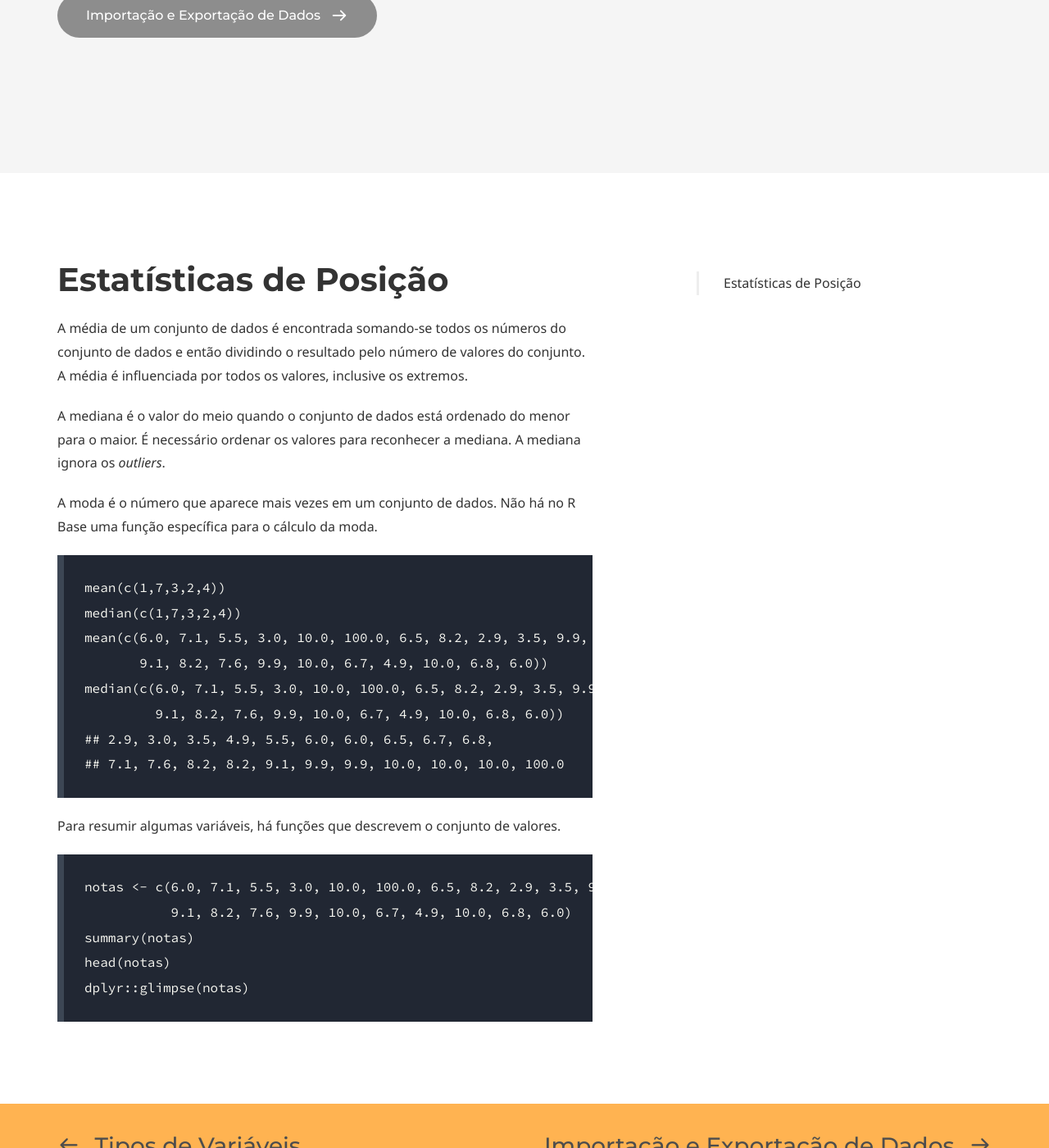
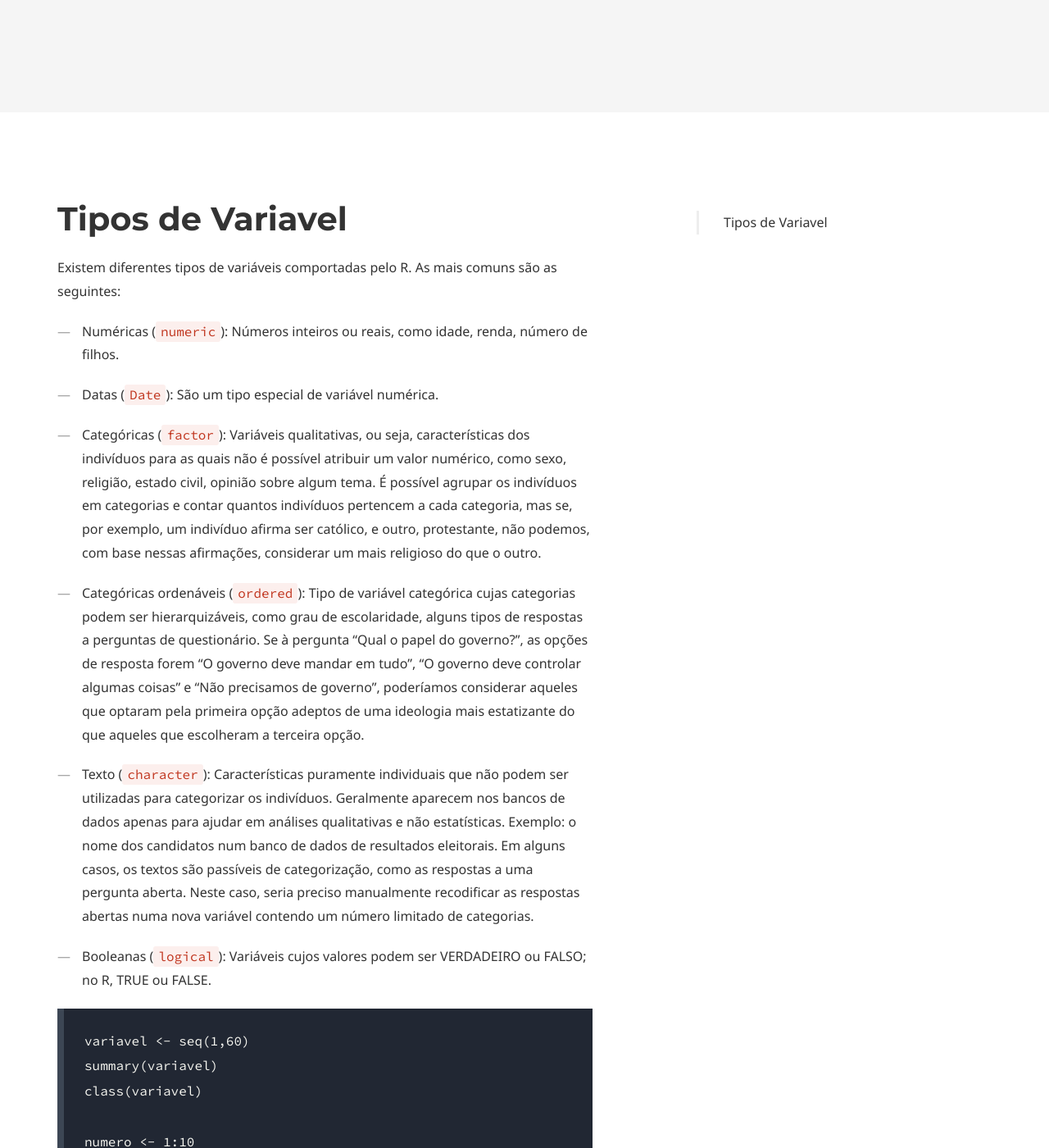
Before and after one commit to coLAB-UFF/docs, a Jekyll site: the page built from dataviz2_03.md, in a window 1280 px wide and 1400 px high, scrolled down 457 px. Shown: the whole window at 82% size. Built offline with Jekyll 4.4.1, drawn with Linux system fonts in a browser that asks for light colours; some web fonts are replaced; some of the changed text lies outside the part shown.

Commit message:
Update dataviz2_03.md

````diff
--- a/dataviz2_03.md
+++ b/dataviz2_03.md
@@ -5,7 +5,7 @@ keywords:
 comments: false
 
 # Hero section
-title: Estatísticas Descritivas
+title: Tipos de Variáveis
 description: Curso de análise e visualização de dados
 
 # Author box
@@ -21,38 +21,62 @@ micro_nav: false
 # Page navigation
 page_nav:
     prev:
-        content: Tipos de Variáveis
+        content: Estruturas de Dados
         url: '/dataviz2_02'
     next:
-        content: Importação e Exportação de Dados
+        content: Estatísticas Descritivas
         url: '/dataviz2_04'
 ---
 
-# Estatísticas de Posição
+# Tipos de Variavel
 
-A média de um conjunto de dados é encontrada somando-se todos os números do conjunto de dados e então dividindo o resultado pelo número de valores do conjunto. A média é influenciada por todos os valores, inclusive os extremos.
+Existem diferentes tipos de variáveis comportadas pelo R. As mais comuns são as seguintes:
 
-A mediana é o valor do meio quando o conjunto de dados está ordenado do menor para o maior. É necessário ordenar os valores para reconhecer a mediana. A mediana ignora os *outliers*.
+* Numéricas (`numeric`): Números inteiros ou reais, como idade, renda, número de filhos.
 
-A moda é o número que aparece mais vezes em um conjunto de dados. Não há no R Base uma função específica para o cálculo da moda.
+* Datas (`Date`): São um tipo especial de variável numérica.
+
+* Categóricas (`factor`): Variáveis qualitativas, ou seja, características dos indivíduos para as quais não é possível atribuir um valor numérico, como sexo, religião, estado civil, opinião sobre algum tema. É possível agrupar os indivíduos em categorias e contar quantos indivíduos pertencem a cada categoria, mas se, por exemplo, um indivíduo afirma ser católico, e outro, protestante, não podemos, com base nessas afirmações, considerar um mais religioso do que o outro.
+
+* Categóricas ordenáveis (`ordered`): Tipo de variável categórica cujas categorias podem ser hierarquizáveis, como grau de escolaridade, alguns tipos de respostas a perguntas de questionário. Se à pergunta “Qual o papel do governo?”, as opções de resposta forem “O governo deve mandar em tudo”, “O governo deve controlar algumas coisas” e “Não precisamos de governo”, poderíamos considerar aqueles que optaram pela primeira opção adeptos de uma ideologia mais estatizante do que aqueles que escolheram a terceira opção.
+
+* Texto (`character`): Características puramente individuais que não podem ser utilizadas para categorizar os indivíduos. Geralmente aparecem nos bancos de dados apenas para ajudar em análises qualitativas e não estatísticas. Exemplo: o nome dos candidatos num banco de dados de resultados eleitorais. Em alguns casos, os textos são passíveis de categorização, como as respostas a uma pergunta aberta. Neste caso, seria preciso manualmente recodificar as respostas abertas numa nova variável contendo um número limitado de categorias.
+
+* Booleanas (`logical`): Variáveis cujos valores podem ser VERDADEIRO ou FALSO; no R, TRUE ou FALSE.
 
 ```
-mean(c(1,7,3,2,4))
-median(c(1,7,3,2,4))
-mean(c(6.0, 7.1, 5.5, 3.0, 10.0, 100.0, 6.5, 8.2, 2.9, 3.5, 9.9,
-       9.1, 8.2, 7.6, 9.9, 10.0, 6.7, 4.9, 10.0, 6.8, 6.0))
-median(c(6.0, 7.1, 5.5, 3.0, 10.0, 100.0, 6.5, 8.2, 2.9, 3.5, 9.9,
-         9.1, 8.2, 7.6, 9.9, 10.0, 6.7, 4.9, 10.0, 6.8, 6.0))
-## 2.9, 3.0, 3.5, 4.9, 5.5, 6.0, 6.0, 6.5, 6.7, 6.8,
-## 7.1, 7.6, 8.2, 8.2, 9.1, 9.9, 9.9, 10.0, 10.0, 10.0, 100.0
+variavel <- seq(1,60)
+summary(variavel)
+class(variavel)
+
+numero <- 1:10
+class(numero)
+summary(numero)
+
+numero <- 1
+class(numero)
+
+numero <- "1"
+class(numero)
+summary(numero)
+
+numero <- 1 == 1
+class(numero)
+
+numero <- 2021-02-09
+numero
+numero <- "2021-02-09"
+class(numero)
+
+numero <- as.Date("2021-02-09")
+class(numero)
+
+tamanho <- factor(c("pequeno", "grande", "grande", "pequeno", "medio")) # factor com três diferentes níveis
+tamanho
+class(tamanho)
+
+tamanho <- factor(c("pequeno", "grande", "grande", "pequeno", "medio"),
+                  levels = c("pequeno", "medio", "grande"), ordered = TRUE) # determinando a ordem do fator
+tamanho
+class(tamanho)
 ```
-
-Para resumir algumas variáveis, há funções que descrevem o conjunto de valores.
-
-```
-notas <- c(6.0, 7.1, 5.5, 3.0, 10.0, 100.0, 6.5, 8.2, 2.9, 3.5, 9.9,
-           9.1, 8.2, 7.6, 9.9, 10.0, 6.7, 4.9, 10.0, 6.8, 6.0)
-summary(notas)
-head(notas)
-dplyr::glimpse(notas)
-```
````
